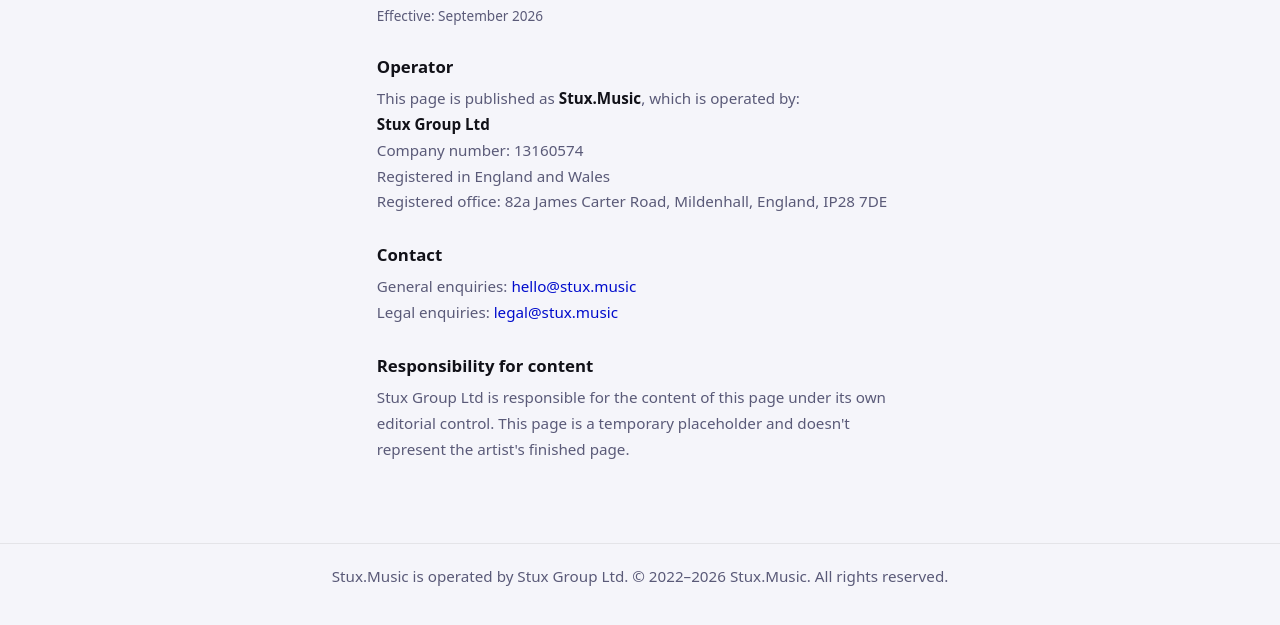
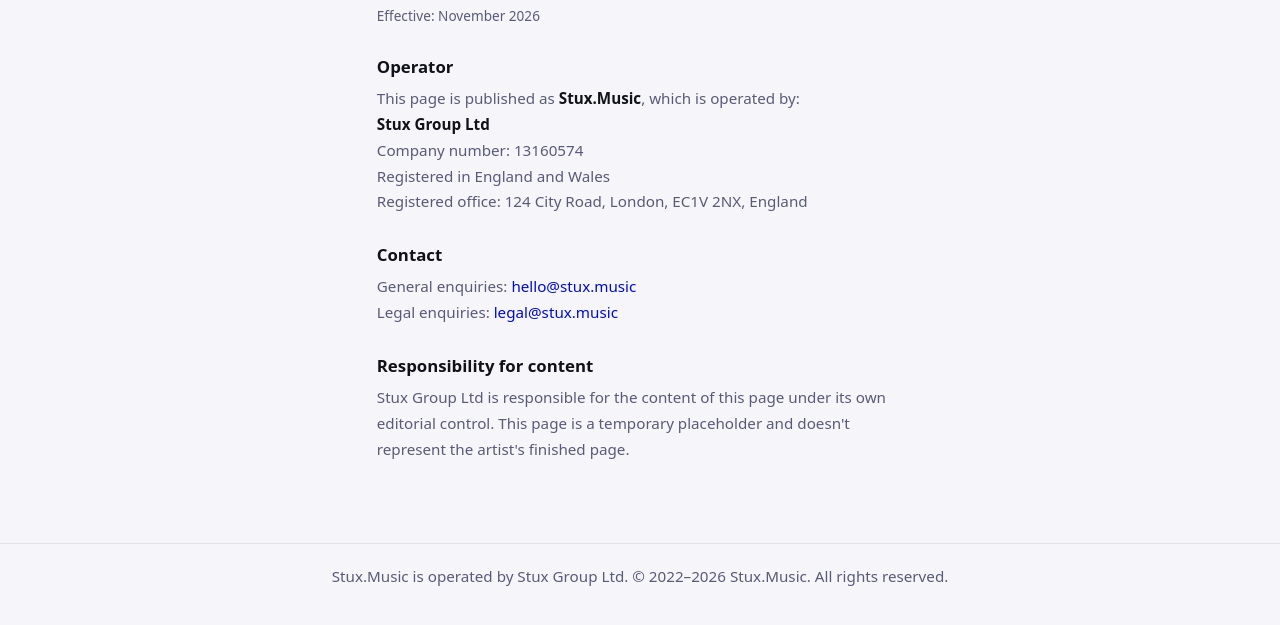
Before and after one commit to StuxMusic/artistpage, a plain HTML site: page legal/imprint.html in a window 1280 px wide. Shown: the part 175-800 px from the top of the page. Drawn offline with Linux system fonts and the light colour scheme.

Commit message:
Release v26.11.13
See CHANGELOG.md for details.

```diff
--- a/legal/imprint.html
+++ b/legal/imprint.html
@@ -63,14 +63,14 @@
 <main>
     <a class="back-link" href="../legal">&larr; Boring Legal Stuff</a>
     <h1>Imprint</h1>
-    <p class="meta">Effective: September 2026</p>
+    <p class="meta">Effective: November 2026</p>
 
     <h2>Operator</h2>
     <p>This page is published as <strong>Stux.Music</strong>, which is operated by:</p>
     <p><strong>Stux Group Ltd</strong><br>
     Company number: 13160574<br>
     Registered in England and Wales<br>
-    Registered office: 82a James Carter Road, Mildenhall, England, IP28 7DE</p>
+    Registered office: 124 City Road, London, EC1V 2NX, England</p>
 
     <h2>Contact</h2>
     <p>General enquiries: <a href="mailto:hello@stux.music">hello@stux.music</a><br>
```
Also changed, not shown: 2 other files.
